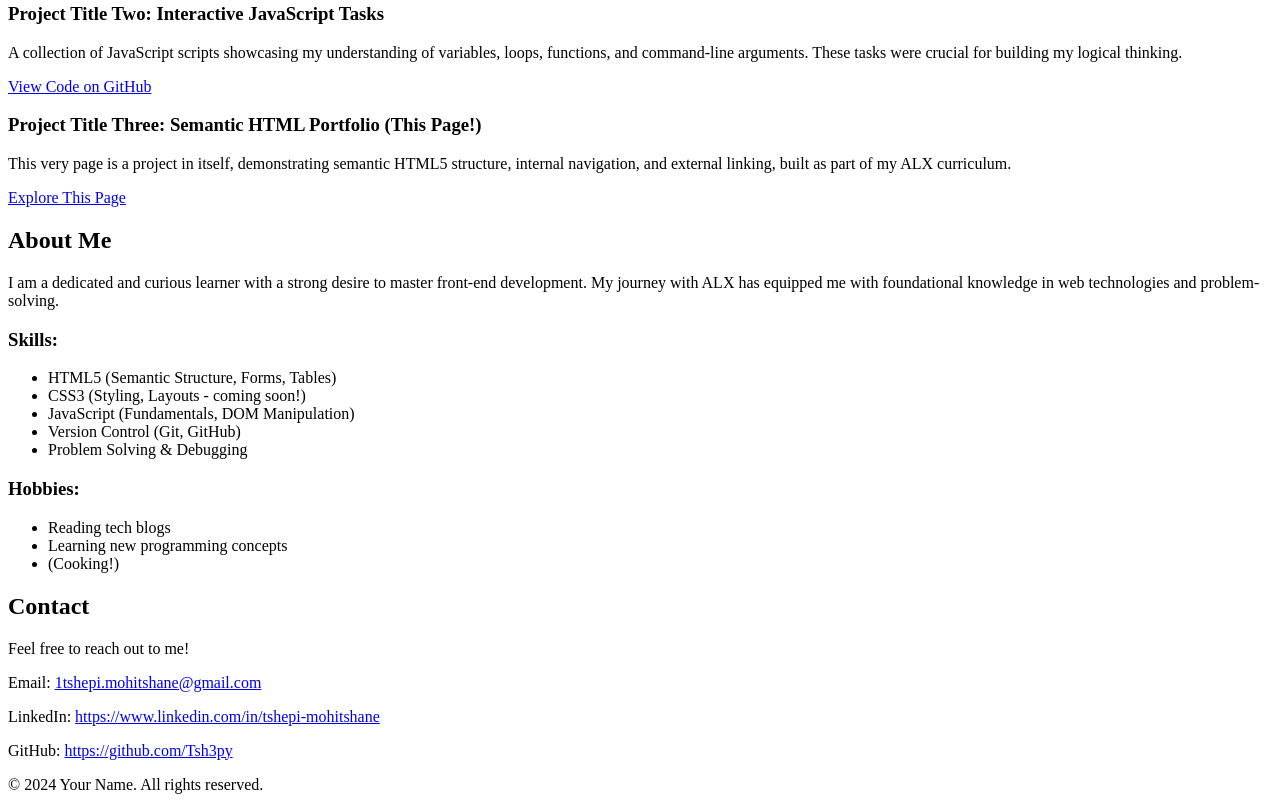
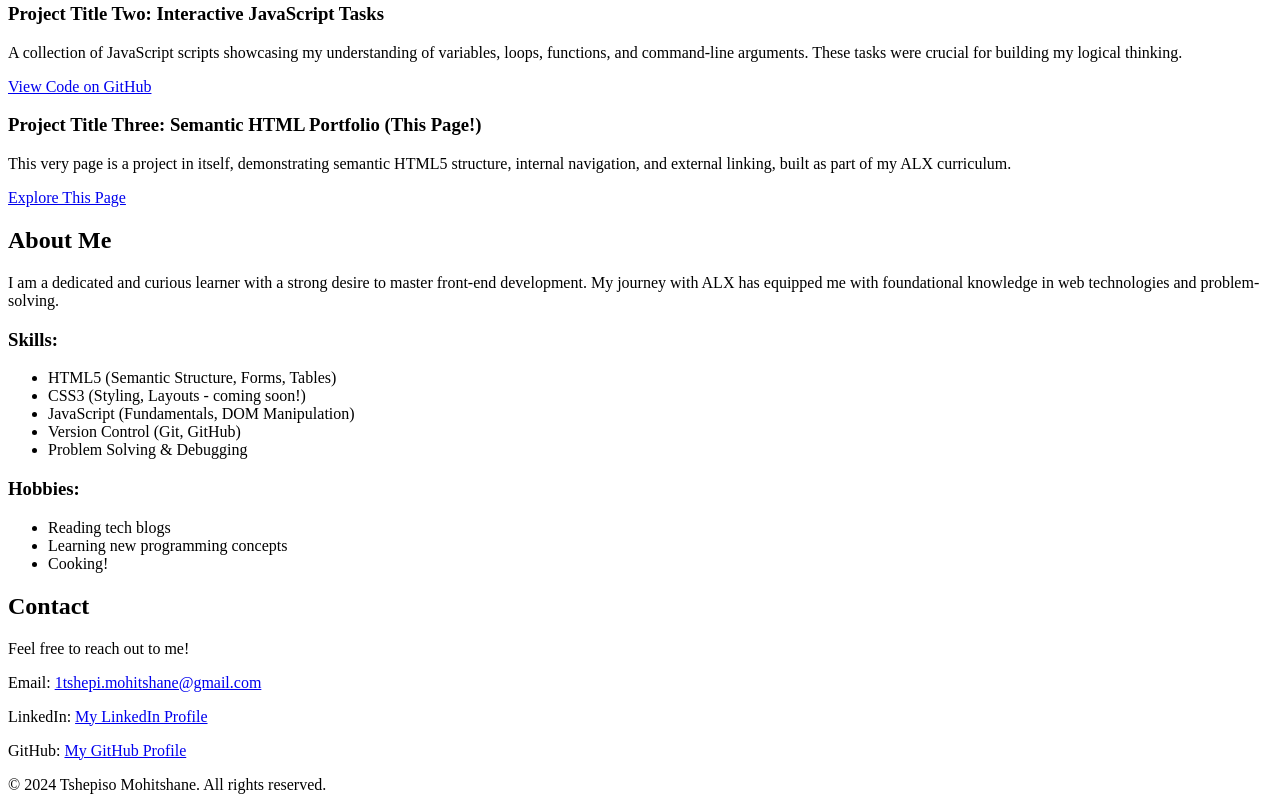
Before and after one commit to Tsh3py/My_First_Portfolio, a plain HTML site: page portfolio/index.html in a window 1280 px wide. Shown: the part 464-1274 px from the top of the page. Drawn offline with Linux system fonts and the light colour scheme.

Commit message:
fix: Corrected portfolio details and doctype

```diff
--- a/portfolio/index.html
+++ b/portfolio/index.html
@@ -3,7 +3,7 @@
 <head>
     <meta charset="utf-8">
     <meta name="viewport" content="width=device-width, initial-scale=1.0">
-    <title>Your Full Name - Personal Portfolio</title>
+    <title>Tshepiso Mohitshane - Personal Portfolio</title>
 </head>
 <body>
     <header>
@@ -60,20 +60,20 @@
         <ul>
             <li>Reading tech blogs</li>
             <li>Learning new programming concepts</li>
-            <li>(Cooking!)</li>
+            <li>Cooking!</li>
         </ul>
     </section>
 
     <section id="contact">
         <h2>Contact</h2>
         <p>Feel free to reach out to me!</p>
-        <p>Email: <a href="mailto:your.email@example.com">1tshepi.mohitshane@gmail.com</a></p>
-        <p>LinkedIn: <a href="https://www.linkedin.com/in/your-linkedin-profile" target="_blank">https://www.linkedin.com/in/tshepi-mohitshane</a></p>
-        <p>GitHub: <a href="https://github.com/Tsh3py" target="_blank">https://github.com/Tsh3py</a></p>
+        <p>Email: <a href="mailto:1tshepi.mohitshane@gmail.com">1tshepi.mohitshane@gmail.com</a></p>
+        <p>LinkedIn: <a href="https://www.linkedin.com/in/tshepi-mohitshane" target="_blank">My LinkedIn Profile</a></p>
+        <p>GitHub: <a href="https://github.com/Tsh3py" target="_blank">My GitHub Profile</a></p>
     </section>
 
     <footer>
-        <p>&copy; 2024 Your Name. All rights reserved.</p>
+        <p>&copy; 2024 Tshepiso Mohitshane. All rights reserved.</p>
     </footer>
 </body>
 </html>
```
